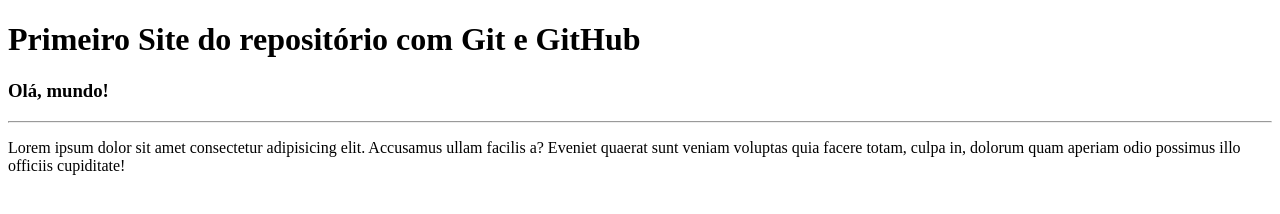
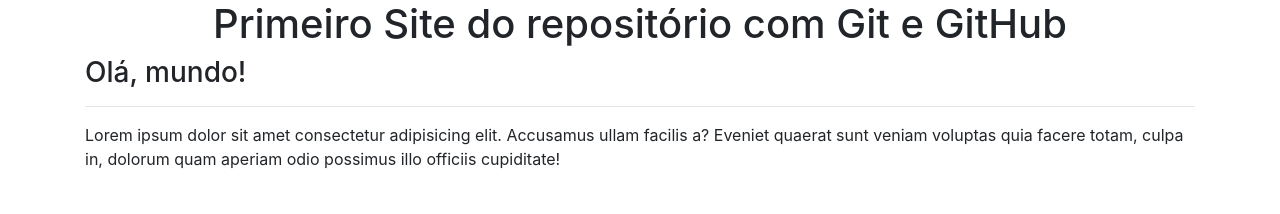
Before and after one commit to VictoriaAlves-dev/creations_repository, a plain HTML site: page site-exemplo/index.html in a window 1280 px wide. Drawn offline with nearby package versions, Linux system fonts and the light colour scheme.

Commit message:
Update index.html

```diff
--- a/site-exemplo/index.html
+++ b/site-exemplo/index.html
@@ -3,12 +3,15 @@
 <head>
     <meta charset="UTF-8">
     <meta name="viewport" content="width=device-width, initial-scale=1.0">
+    <link rel="stylesheet" href="https://stackpath.bootstrapcdn.com/bootstrap/4.5.2/css/bootstrap.min.css">
     <title>Primeiro Site | Início</title>
 </head>
 <body>
-    <h1>Primeiro Site do repositório com Git e GitHub</h1>
-    <h3>Olá, mundo!</h3>
-    <hr>
-    <p>Lorem ipsum dolor sit amet consectetur adipisicing elit. Accusamus ullam facilis a? Eveniet quaerat sunt veniam voluptas quia facere totam, culpa in, dolorum quam aperiam odio possimus illo officiis cupiditate!</p>
+    <div class="container">
+        <h1 style="text-align:center;">Primeiro Site do repositório com Git e GitHub</h1>
+        <h3>Olá, mundo!</h3>
+        <hr>
+        <p>Lorem ipsum dolor sit amet consectetur adipisicing elit. Accusamus ullam facilis a? Eveniet quaerat sunt veniam voluptas quia facere totam, culpa in, dolorum quam aperiam odio possimus illo officiis cupiditate!</p>
+    </div>
 </body>
 </html>
```
